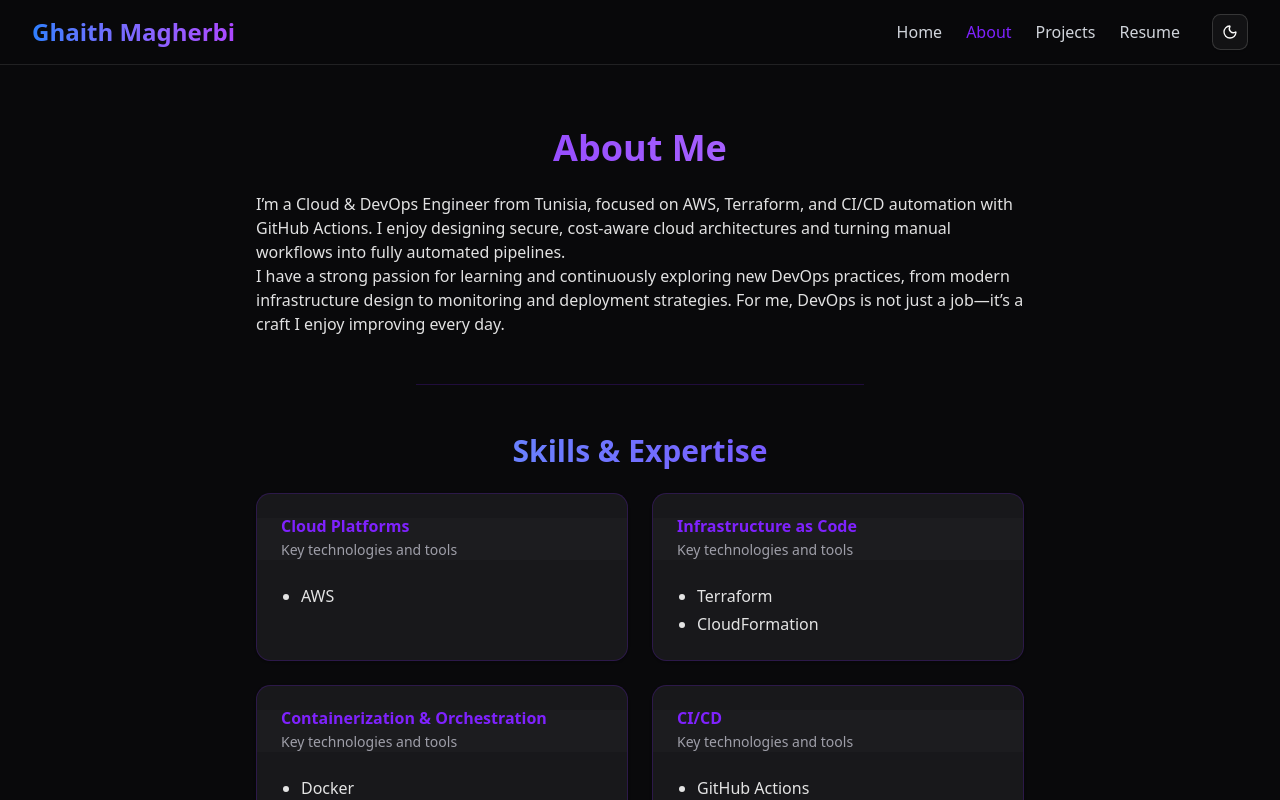
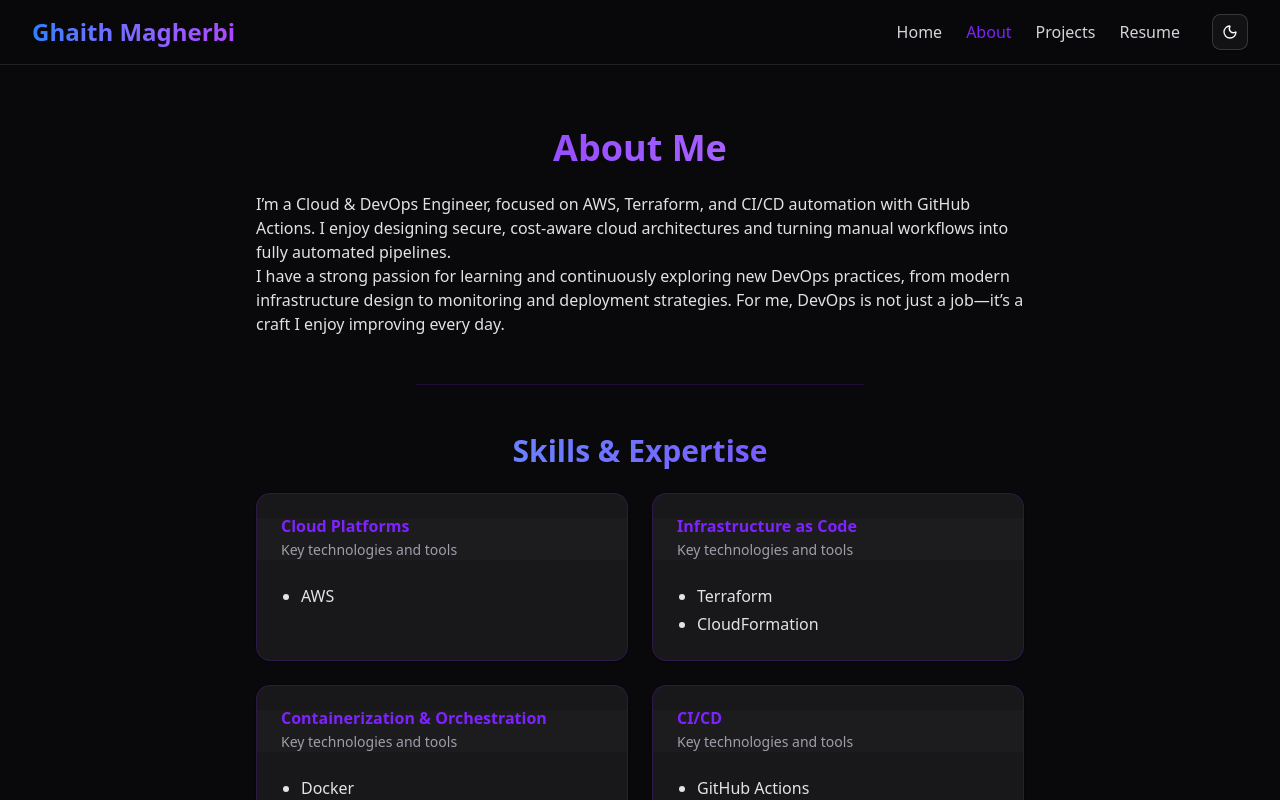
Before and after one commit to MGhaith/my-Portfolio, a React (Vite) app in the folder frontend/: page /about in a window 1280 px wide. Shown: the top 800 px of the page. Built offline with nearby package versions, Linux system fonts and the light colour scheme.

Commit message:
fix refresh error

```diff
--- a/frontend/src/pages/About.tsx
+++ b/frontend/src/pages/About.tsx
@@ -36,7 +36,7 @@ export default function About() {
         <h1 className="text-4xl font-bold text-center bg-gradient-to-r from-primary to-purple-400 bg-clip-text text-transparent">About Me</h1>
         <div className="prose dark:prose-invert mx-auto">
           <p className="text-foreground/90">
-            I’m a Cloud & DevOps Engineer from Tunisia, focused on AWS, Terraform, and CI/CD automation with GitHub Actions. I enjoy designing secure, cost-aware cloud architectures and turning manual workflows into fully automated pipelines.
+            I’m a Cloud & DevOps Engineer, focused on AWS, Terraform, and CI/CD automation with GitHub Actions. I enjoy designing secure, cost-aware cloud architectures and turning manual workflows into fully automated pipelines.
           </p>
           <p className="text-foreground/90">
             I have a strong passion for learning and continuously exploring new DevOps practices, from modern infrastructure design to monitoring and deployment strategies. For me, DevOps is not just a job—it’s a craft I enjoy improving every day.
```
Also changed, not shown: 1 other file (tests, documents, lock files or other folders).
